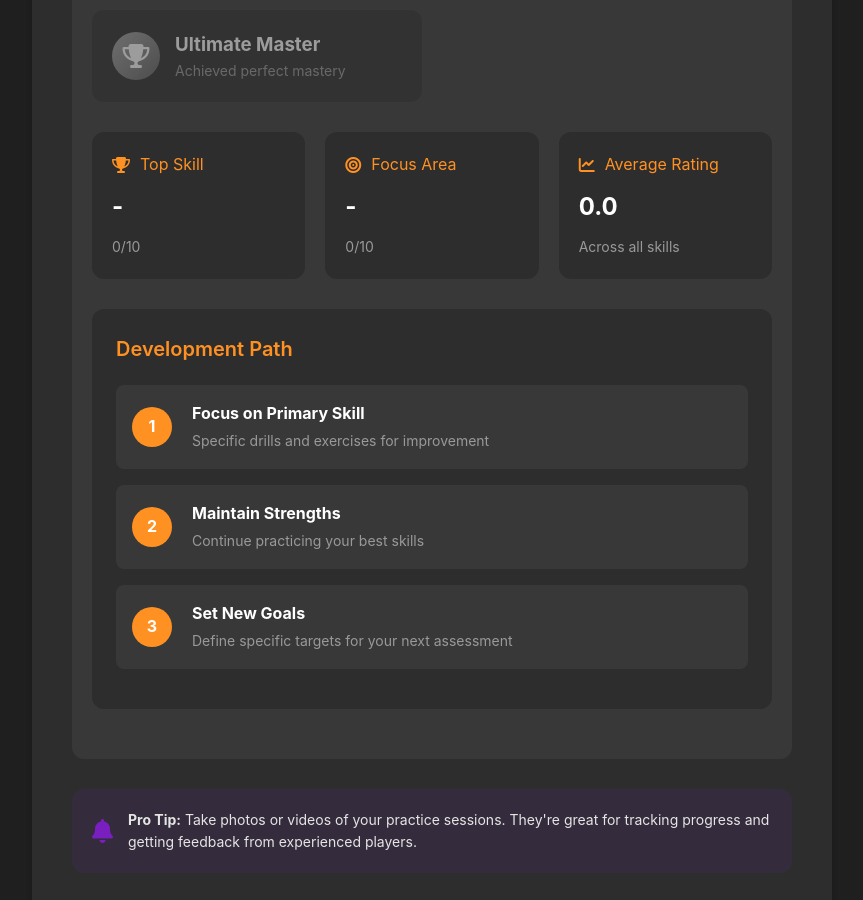
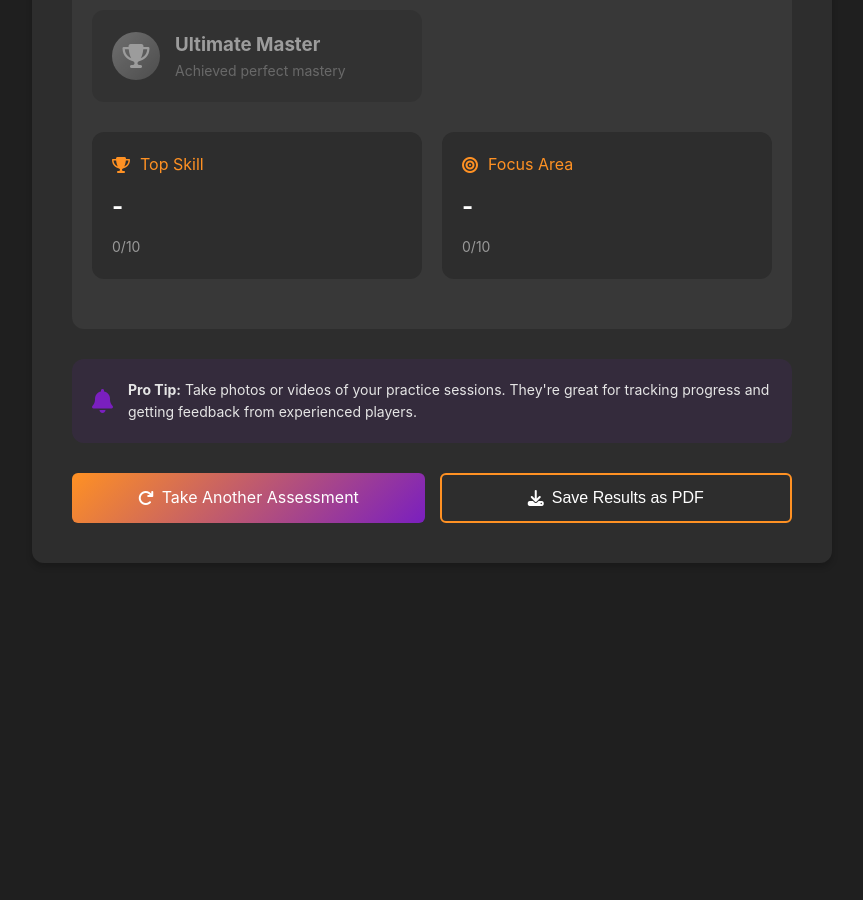
Before and after one commit to bro2jo/ultimate-assessment, a plain HTML site: page success.html in a window 1280 px wide. Shown: the part 1520-2420 px from the top of the page, without its empty margins (208-1071 px from the left). After the commit the page ends 2103 px from the top, so only its background shows below. Drawn offline with nearby package versions, Linux system fonts and the light colour scheme.

Commit message:
add_visual17

```diff
--- a/success.html
+++ b/success.html
@@ -623,9 +623,7 @@
                 </div>
                 <div class="progress-labels">
                     <span id="progressPercent" aria-live="polite">0</span>
-                    <span>Maximum Rating: 100</span>
                 </div>
-                <div id="nextMilestone" class="next-milestone" aria-live="polite"></div>
             </div>
 
             <div class="chart-container" role="img" aria-label="Skills radar chart">
@@ -716,43 +714,6 @@
                     <div class="stat-value" id="focusSkill" aria-live="polite">-</div>
                     <div class="stat-label" id="focusSkillRating">0/10</div>
                 </div>
-                <div class="stat-card">
-                    <div class="stat-header">
-                        <i class="fas fa-chart-line" aria-hidden="true"></i>
-                        <span>Average Rating</span>
-                    </div>
-                    <div class="stat-value" id="avgRating">0.0</div>
-                    <div class="stat-label">Across all skills</div>
-                </div>
-            </div>
-
-            <div class="development-path">
-                <h3 class="section-title">Development Path</h3>
-                <div class="path-step">
-                    <div class="step-number" aria-hidden="true">1</div>
-                    <div class="step-content">
-                        <h4 id="focusAreaTitle">Focus on Primary Skill</h4>
-                        <p id="focusAreaDesc">Specific drills and exercises for improvement</p>
-                    </div>
-                </div>
-                <div class="path-step">
-                    <div class="step-number" aria-hidden="true">2</div>
-                    <div class="step-content">
-                        <h4 id="maintainTitle">Maintain Strengths</h4>
-                        <p id="maintainDesc">Continue practicing your best skills</p>
-                    </div>
-                </div>
-                <div class="path-step">
-                    <div class="step-number" aria-hidden="true">3</div>
-                    <div class="step-content">
-                        <h4>Set New Goals</h4>
-                        <p>Define specific targets for your next assessment</p>
-                    </div>
-                </div>
-            </div>
-
-            <div class="results-summary" id="resultsSummary" aria-live="polite">
-                <!-- Results will be populated by JavaScript -->
             </div>
         </section>
 
@@ -1161,10 +1122,6 @@
                 DOMHelper.setContent('progressPercent', levelData.progress);
 
                 DOMHelper.setHTML('levelIcon', `<i class="fas fa-${levelData.config.icon}"></i>`);
-
-                const nextLevelConfig = LEVEL_CONFIG[levelData.nextLevel];
-                DOMHelper.setContent('nextMilestone',
-                    nextLevelConfig ? `Next: ${nextLevelConfig.title}` : 'Mastery Achieved');
             }
 
             static updateLevelTitle(name) {
@@ -1370,10 +1327,7 @@
                     },
                     plugins: {
                         legend: {
-                            labels: {
-                                color: '#e5e5e5',
-                                font: { size: 14 }
-                            }
+                            display: false  // This will hide the legend completely
                         },
                         tooltip: {
                             enabled: false,
```
